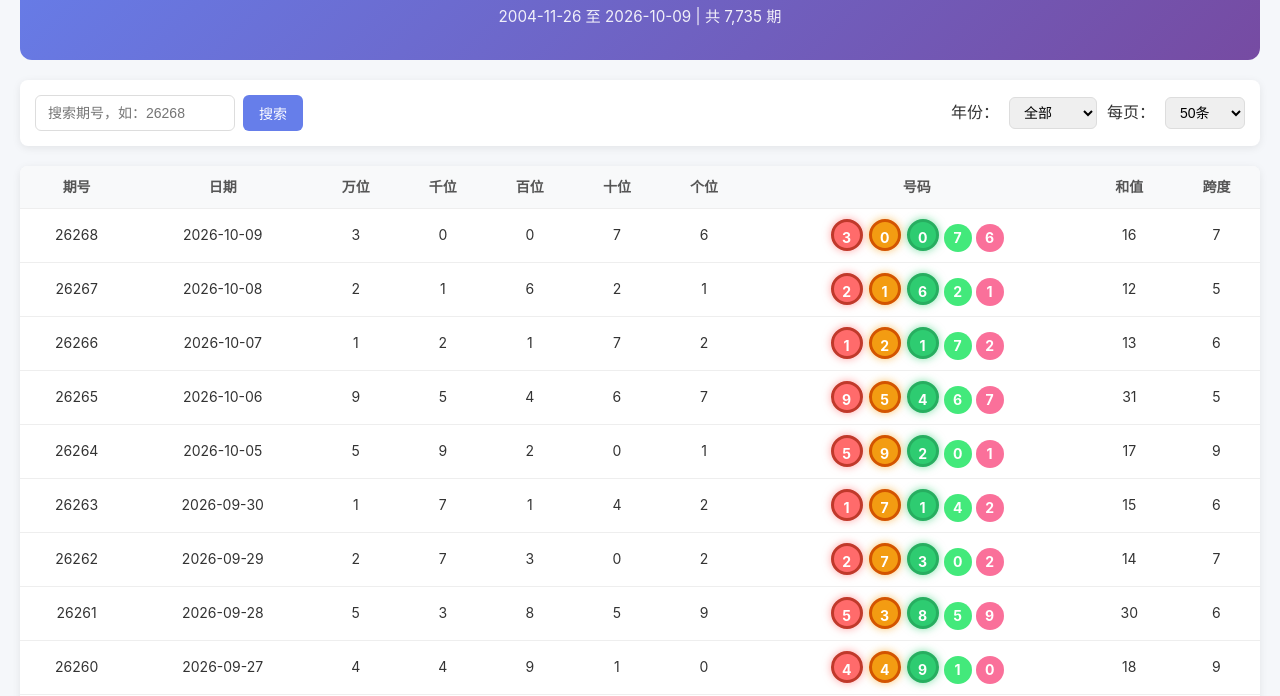
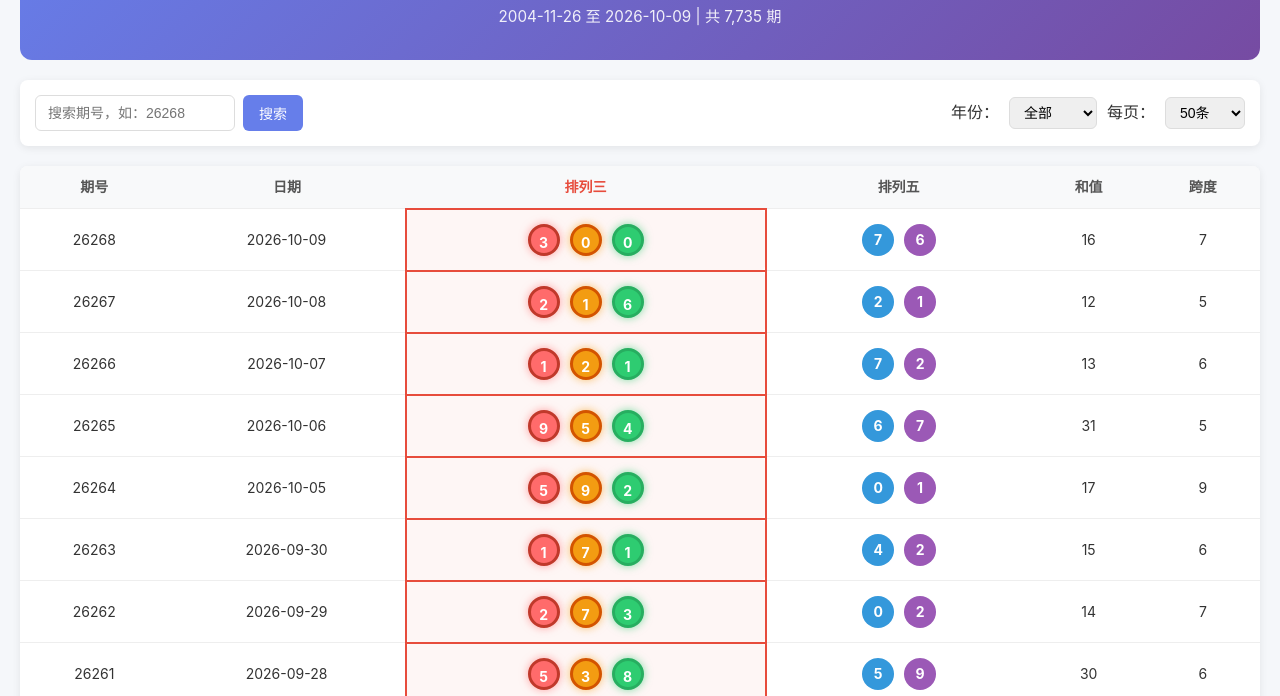
Before and after one commit to ahbencat/futurefortune, a plain HTML site: page docs/index.html in a window 1280 px wide. Shown: the part 104-800 px from the top of the page. Drawn offline with nearby package versions, Linux system fonts and the light colour scheme.

Commit message:
feat: 表格改为球体显示，前三位框住标注排列三

```diff
--- a/docs/assets/css/style.css
+++ b/docs/assets/css/style.css
@@ -139,6 +139,24 @@ tr:hover {
 .num-ball:nth-child(5) { background: #fa709a; }
 
 /* 排列3数据凸显样式 */
+.pl3-cell {
+    border: 2px solid #e74c3c;
+    border-radius: 8px;
+    background: rgba(231, 76, 60, 0.05);
+}
+
+.pl3-group {
+    display: inline-flex;
+    align-items: center;
+    gap: 4px;
+    padding: 4px 8px;
+}
+
+.pl3-header {
+    color: #e74c3c;
+    font-weight: bold;
+}
+
 .pl3-ball {
     display: inline-block;
     width: 32px;
@@ -155,6 +173,28 @@ tr:hover {
 
 .pl3-ball:nth-child(2) { background: #f39c12; border-color: #d35400; box-shadow: 0 0 8px rgba(243, 156, 18, 0.6); }
 .pl3-ball:nth-child(3) { background: #2ecc71; border-color: #27ae60; box-shadow: 0 0 8px rgba(46, 204, 113, 0.6); }
+
+/* 排列五后两位样式 */
+.pl5-group {
+    display: inline-flex;
+    align-items: center;
+    gap: 4px;
+    padding: 4px 8px;
+}
+
+.pl5-ball {
+    display: inline-block;
+    width: 32px;
+    height: 32px;
+    line-height: 32px;
+    border-radius: 50%;
+    background: #3498db;
+    color: white;
+    font-weight: bold;
+    margin: 0 3px;
+}
+
+.pl5-ball:nth-child(2) { background: #9b59b6; }
 
 .pagination {
     display: flex;
--- a/docs/assets/js/app.js
+++ b/docs/assets/js/app.js
@@ -35,21 +35,15 @@ function renderTable() {
         const nums = item.numbers.map(n => parseInt(n));
         const sum = nums.reduce((a, b) => a + b, 0);
         const span = Math.max(...nums) - Math.min(...nums);
-        // 前三位用 pl3-ball 凸显（排列3数据），后两位用 num-ball
-        const balls = nums.map((n, i) => {
-            const cls = i < 3 ? 'pl3-ball' : 'num-ball';
-            return `<span class="${cls}">${n}</span>`;
-        }).join('');
+        // 前三位用 pl3-ball（排列3数据），后两位用 num-ball
+        const pl3Balls = nums.slice(0, 3).map(n => `<span class="pl3-ball">${n}</span>`).join('');
+        const pl5Balls = nums.slice(3).map(n => `<span class="pl5-ball">${n}</span>`).join('');
 
         return `<tr>
             <td>${item.issue_no}</td>
             <td>${item.date}</td>
-            <td>${nums[0]}</td>
-            <td>${nums[1]}</td>
-            <td>${nums[2]}</td>
-            <td>${nums[3]}</td>
-            <td>${nums[4]}</td>
-            <td>${balls}</td>
+            <td colspan="3" class="pl3-cell"><div class="pl3-group">${pl3Balls}</div></td>
+            <td colspan="2"><div class="pl5-group">${pl5Balls}</div></td>
             <td>${sum}</td>
             <td>${span}</td>
         </tr>`;
--- a/docs/index.html
+++ b/docs/index.html
@@ -41,12 +41,8 @@
                     <tr>
                         <th>期号</th>
                         <th>日期</th>
-                        <th>万位</th>
-                        <th>千位</th>
-                        <th>百位</th>
-                        <th>十位</th>
-                        <th>个位</th>
-                        <th>号码</th>
+                        <th colspan="3" class="pl3-header">排列三</th>
+                        <th colspan="2">排列五</th>
                         <th>和值</th>
                         <th>跨度</th>
                     </tr>
```
